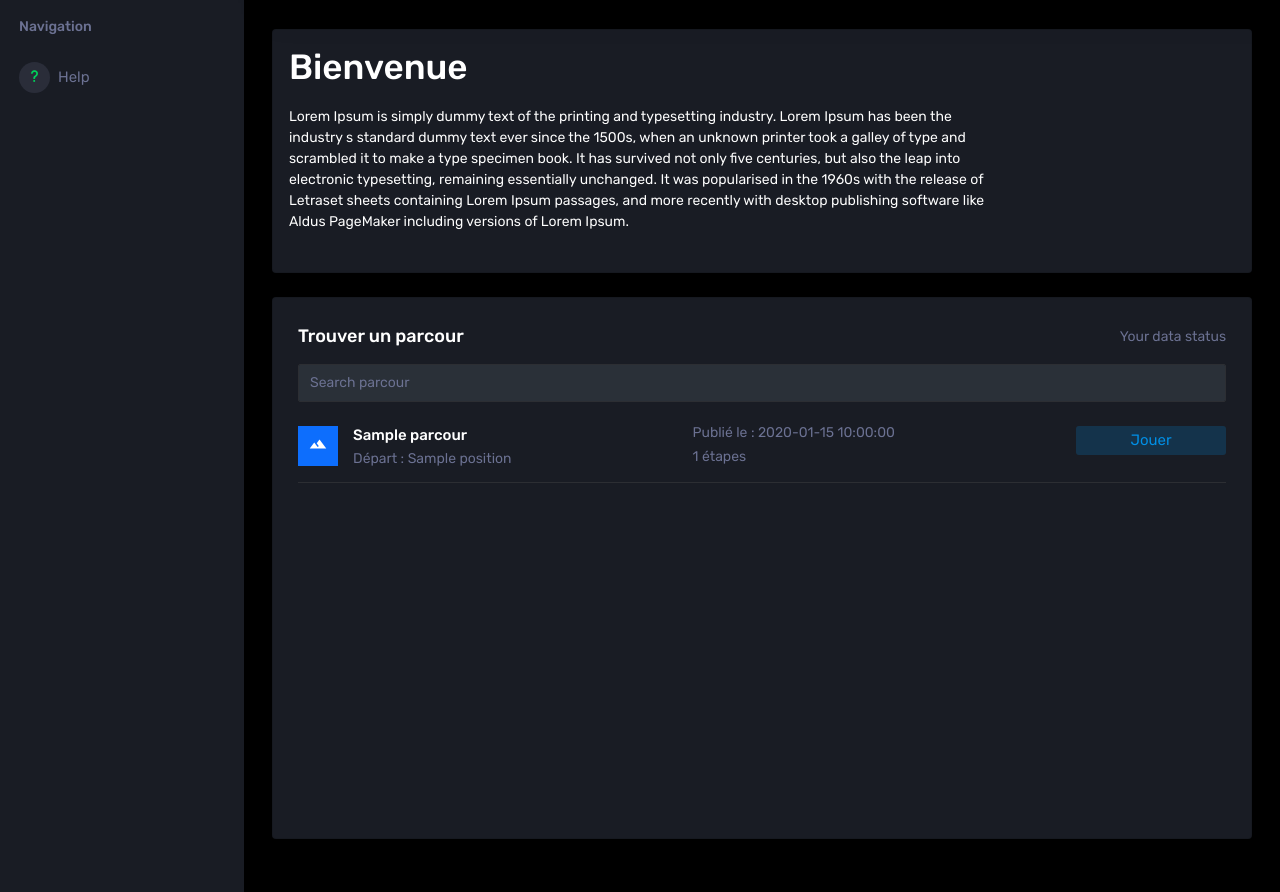
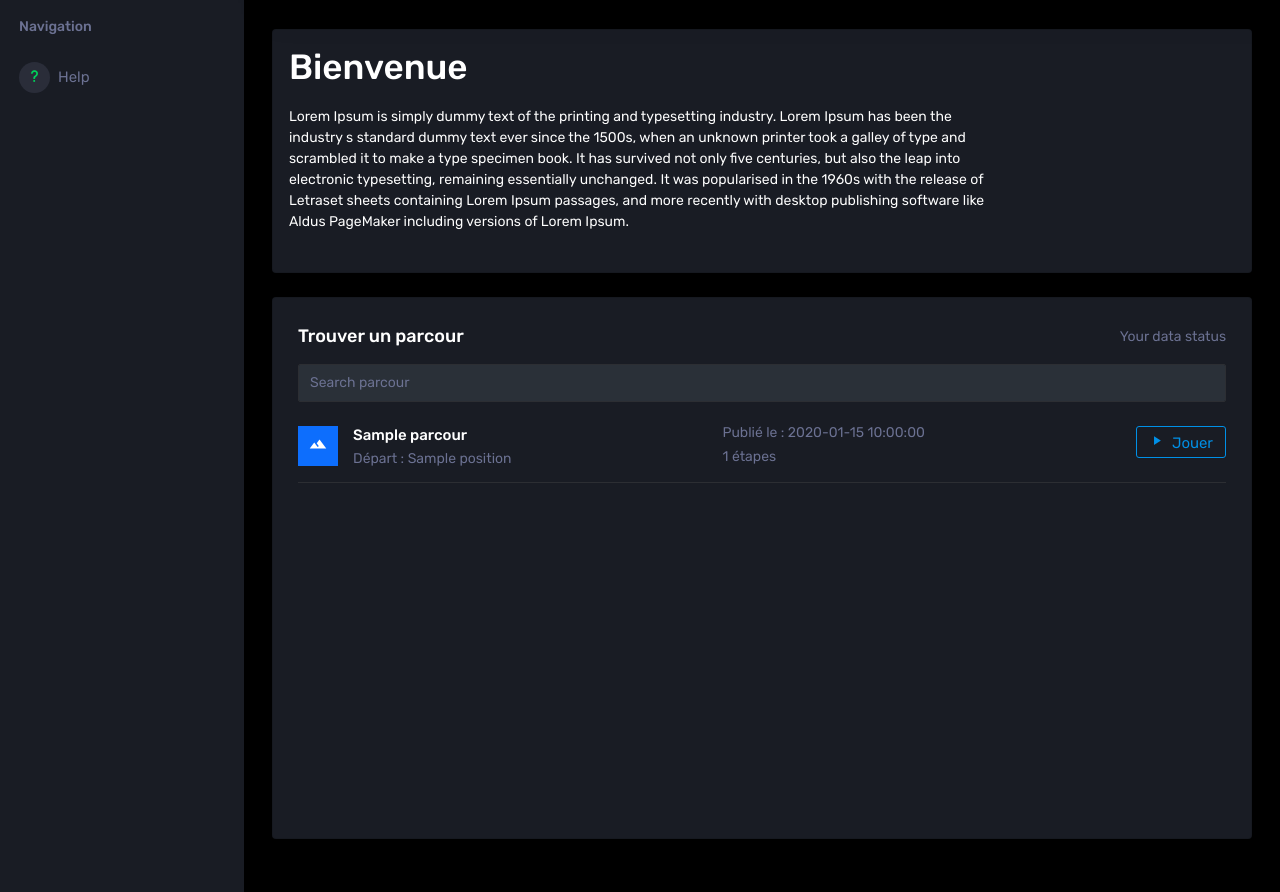
Before and after one commit to NicolasVonner/Projet_web_parcours, a PHP site: page /?p=1 in a window 1280 px wide. Shown: the part 71-963 px from the top of the page. Run offline with PHP 8.4, Linux system fonts and the light colour scheme; tables that the repository leaves empty or names only in its code hold one stand-in row (values such as "Sample post").

Commit message:
modifiacation board, implementation js dynamique, expe user edit play

```diff
--- a/Assets/Js/acceuil.js
+++ b/Assets/Js/acceuil.js
@@ -2,12 +2,15 @@
 // document.getElementById('signUp').addEventListener('click', getAuthiUp_controller => location.href = "http://fastadventure/Authentification/Authentification_controller/displaySignup");
 // document.getElementById('guest').addEventListener('click', getGameG_controller => location.href = "http://fastadventure/Game/Game_controller/createGuest");
 
-// verifySize();
 
-// // //TODO Faire le responsive de la page en css plutot qu'en js, surtout que cette page n'est pas appamée sur la vue.
+//Pour le démarrage de l'appli.
+verifySize()
 window.addEventListener('resize', verifySize);
 
 function verifySize(){
+    window.innerWidth < 780?
+        document.getElementById('addButton').innerHTML  = "+":
+        document.getElementById('addButton').innerHTML = "+ Add parcour";
     window.innerWidth < 780?
         document.getElementById('addButton').innerHTML  = "+":
         document.getElementById('addButton').innerHTML = "+ Add parcour";
--- a/Assets/Js/parcourboard.js
+++ b/Assets/Js/parcourboard.js
@@ -1,8 +1,16 @@
 
-//SEARCHBAR listener
+//SEARCHBAR listener.
 document.getElementById("searchbar").addEventListener("keyup", (e)=>{
     search_parcour(e.target.value) ;
-});
+})
+
+//REDIMENTIONNEMENT du contenu des bouttons.
+//Pour le démarrage de l'appli.
+verifySize()
+window.addEventListener('resize', verifySize);
+
+//Functions
+
 function search_parcour(value) {
     value=value.toLowerCase();
     let x =  document.getElementById('list');
@@ -16,3 +24,24 @@ function search_parcour(value) {
         }
     }
 }
+
+function verifySize(){
+    let x =  document.getElementById('list');
+    if(window.innerWidth < 780){
+        for (i = 0; i < x.children.length; i++) {
+            x.children[i].getElementsByTagName('button')[0].innerHTML = '<i class="mdi mdi-play btn-icon-prepend"></i>';
+            x.children[i].getElementsByTagName('button')[1].innerHTML = '<i class="mdi mdi-border-color btn-icon-prepend"></i>';
+        }
+    }else{
+        for (i = 0; i < x.children.length; i++) {
+            x.children[i].getElementsByTagName('button')[0].innerHTML = '<i class="mdi mdi-play btn-icon-prepend"></i>Jouer';
+            x.children[i].getElementsByTagName('button')[1].innerHTML = '<i class="mdi mdi-border-color btn-icon-prepend"></i>Edit';
+        }
+    }
+
+}
+let x =  document.getElementById('list');
+x.children[0].getElementsByTagName('button')[0].addEventListener('click', (e)=>{
+console.log("L'ID est ====>"+e.target.id)
+//Appeler la fonciton launch play game avec id du parcour.
+});
--- a/Controllers/Parcour/Parcour_controller.php
+++ b/Controllers/Parcour/Parcour_controller.php
@@ -21,7 +21,7 @@ use Projet_Web_parcours\Assets\settings\Settings;
 require('Controllers/Main/Index_controller.php');
 class Parcour_controller extends Index_controller{
      //Appel le formulaire de création d'un parcour
-    function displayParcourCreatePage($errors = null){
+    function displayParcourCreatePage($errors = null){ //TODO c'est ici qu'on vas rentrer pour modifier les parcours.
       if(!$this->is_session_started()){
         header('Location: '.Settings::RACINE.'');
         return;
--- a/Views/Acceuil/acceuilView.php
+++ b/Views/Acceuil/acceuilView.php
@@ -42,5 +42,6 @@
   <body>
      <?php include './Views/Acceuil/acceuilCenter.php';?>
      <script src="../../Assets/Js/parcourboard.js"></script>
+     <script src="../../Assets/Js/acceuil.js"></script>
   </body>
 </html>
--- a/Views/Acceuil/parcourBoard.php
+++ b/Views/Acceuil/parcourBoard.php
@@ -34,7 +34,13 @@
                                                 <p class="text-muted mb-0">'.$value->steps.' étapes</p>
                                               </div>
                                               <div class="me-auto text-sm-right pt-2 pt-sm-0">
-                                                <button type="button" id="$parcour->getId()" class="btn btn-inverse-primary btn-fw">Jouer</button>
+                                                <button type="button" id='.$value->parcour->getCodePa().' class="btn btn-outline-primary btn-icon-text" style="margin-bottom: 3%;"><i class="mdi mdi-play btn-icon-prepend"></i>Jouer</button>
+                                          ';
+                                    if(isset($utilisateur))
+                                    echo '
+                                                <button type="button" id='.$value->parcour->getCodePa().' class="btn btn-outline-warning btn-icon-text" style="margin-bottom: 3%;"><i class="mdi mdi-border-color btn-icon-prepend"></i>Edit</button>
+                                                ';
+                                    echo '
                                               </div>
                                             </div>
                                         </div>
```
